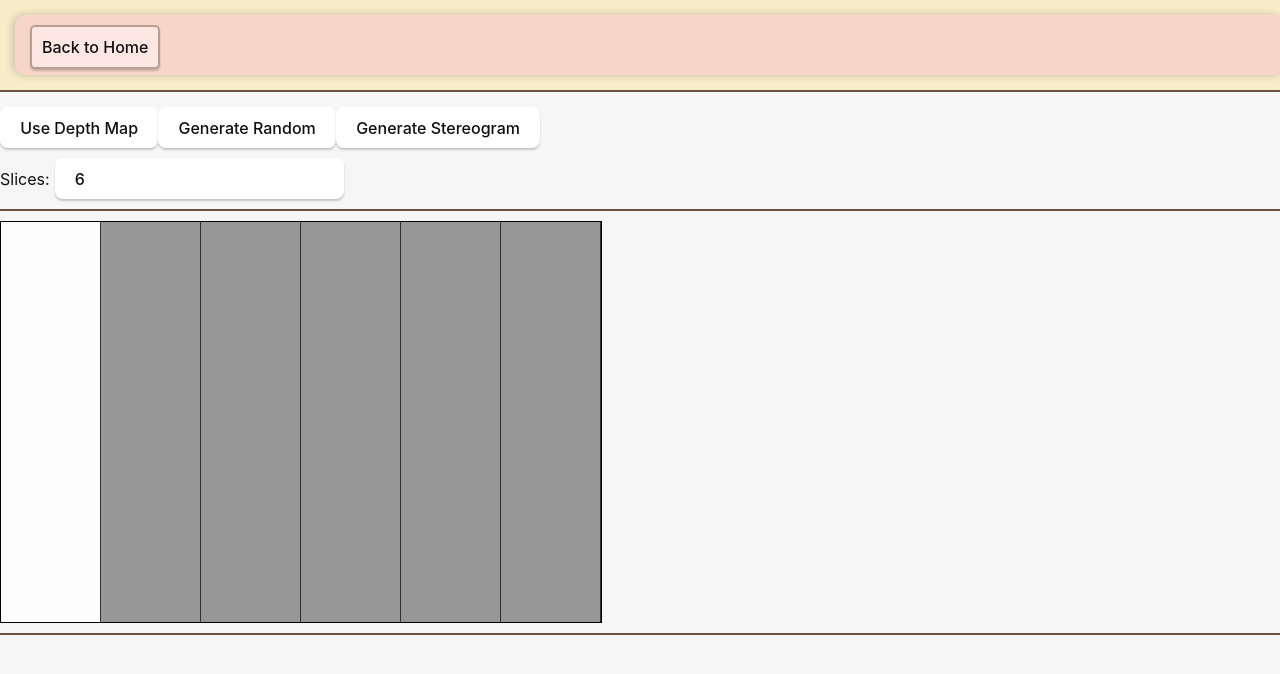
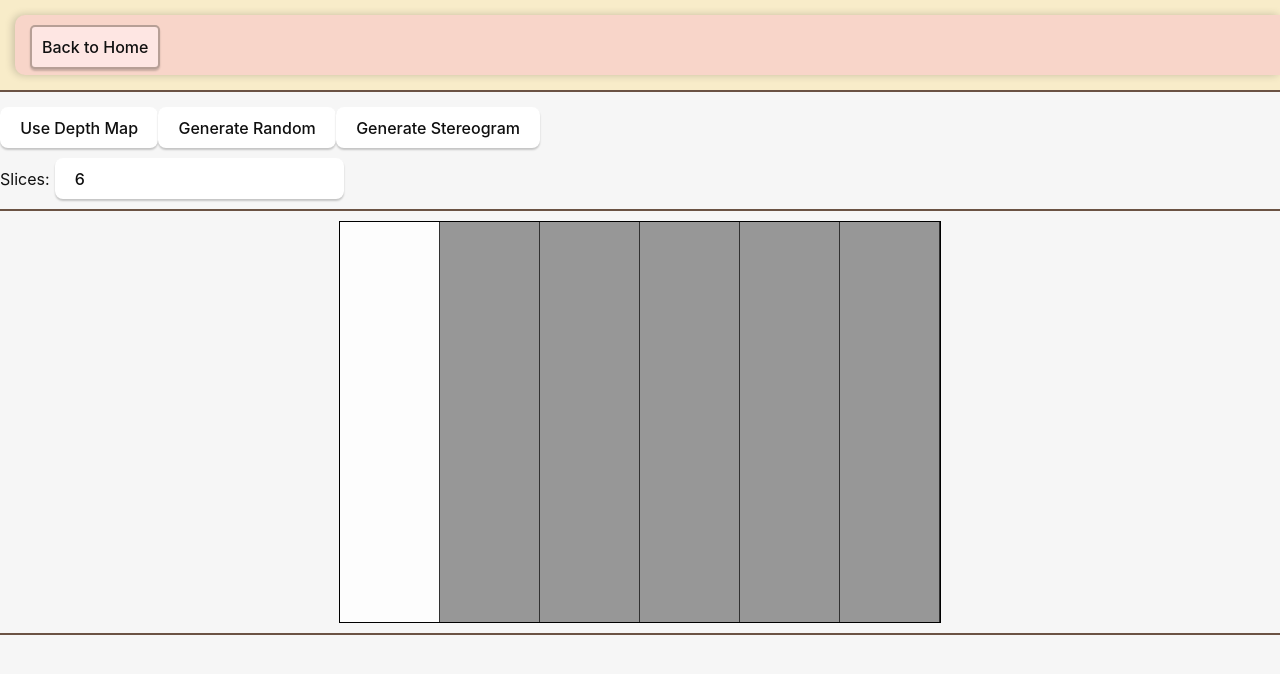
Before and after one commit to grahamasam/Autostereogram_Builder, a React (Vite) app: page /stereogram_stage in a window 1280 px wide. Shown: the top 674 px of the page. Built offline with nearby package versions, Linux system fonts and the light colour scheme.

Commit message:
centered stereogram preview and result

```diff
--- a/src/App.css
+++ b/src/App.css
@@ -85,8 +85,6 @@ hr {
   margin: 20px 0; /* Adjust spacing */
 }
 
-
-
 .resizable-container {
   position: relative;
   width: 100%;
--- a/src/StereogramStage.jsx
+++ b/src/StereogramStage.jsx
@@ -50,6 +50,11 @@ const StereogramStage = () => {
     reader.readAsDataURL(depthMapFile);
   };
 
+  const handleSliceChange = async (e) => {
+    setSlices(e);
+    handleGenerateRandom();
+  }
+
   return (
     <div>
       <div style={{ backgroundColor: '#f8ecc9', height: '90px', borderBottom: '2px solid #6b5344', marginBottom: '15px' }}>
@@ -72,7 +77,9 @@ const StereogramStage = () => {
           <input
             type="number"
             value={slices}
-            onChange={(e) => setSlices(parseInt(e.target.value))}
+            onChange={(e) => {
+              handleSliceChange(parseInt(e.target.value));
+            }}
             style={{ marginLeft: '5px' }}
           />
         </label>
@@ -83,7 +90,11 @@ const StereogramStage = () => {
         position: 'relative',
         height: `${height}px`,
         width: `${width}px`,
-        border: '1px solid black'
+        border: '1px solid black',
+        display: 'flex',
+        justifyContent: 'center',
+        alignItems: 'center',
+        margin: '0 auto', // Center the container horizontally
       }}>
         <div style={{ position: 'absolute', top: 0, left: 0, width: `100%`, height: '100%', opacity: 0.5 }}>
           {depthMapFile && (
@@ -109,7 +120,12 @@ const StereogramStage = () => {
         <div style={{
           height: `${height}px`,
           width: `${width}px`,
-          border: '1px solid black'
+          border: '1px solid black',
+          display: 'flex',
+          justifyContent: 'center',
+          alignItems: 'center',
+          margin: '0 auto', // Center the container horizontally
+          marginBottom: '15px'
         }}>
           <img src={stereogramSrc} alt="Stereogram" style={{ width: '100%', height: '100%' }} />
         </div>
```
